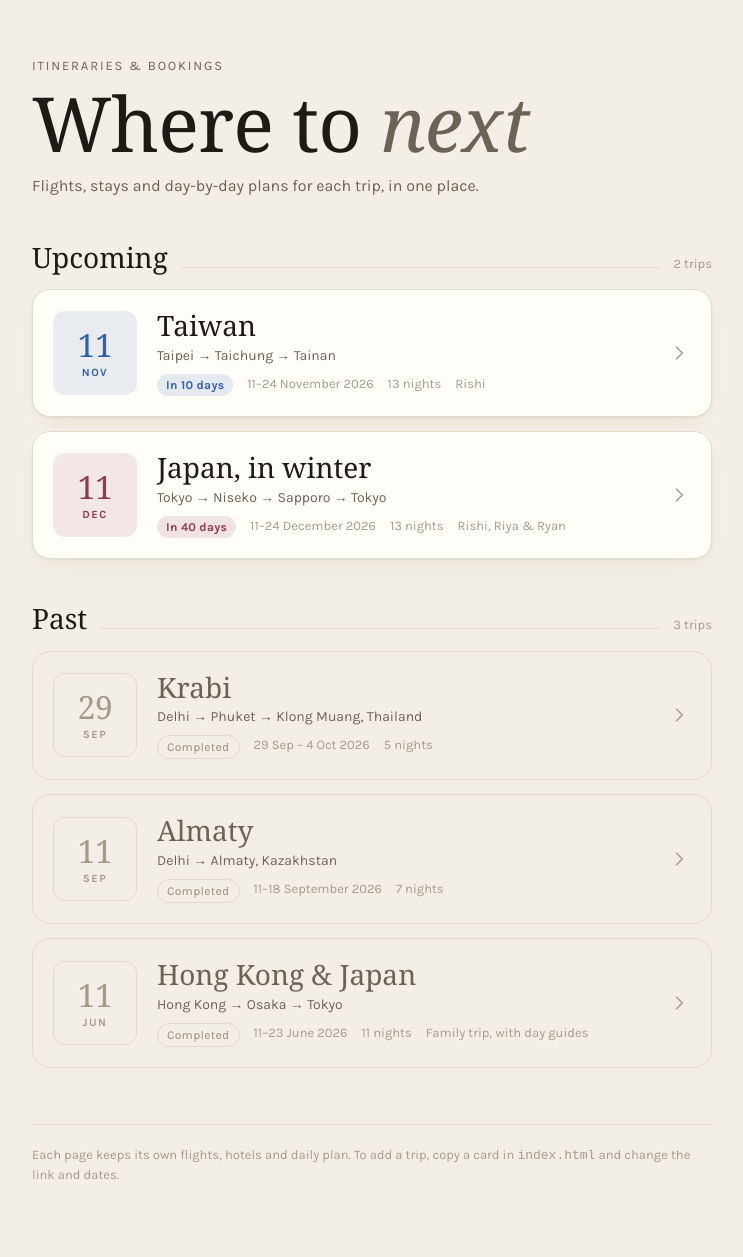
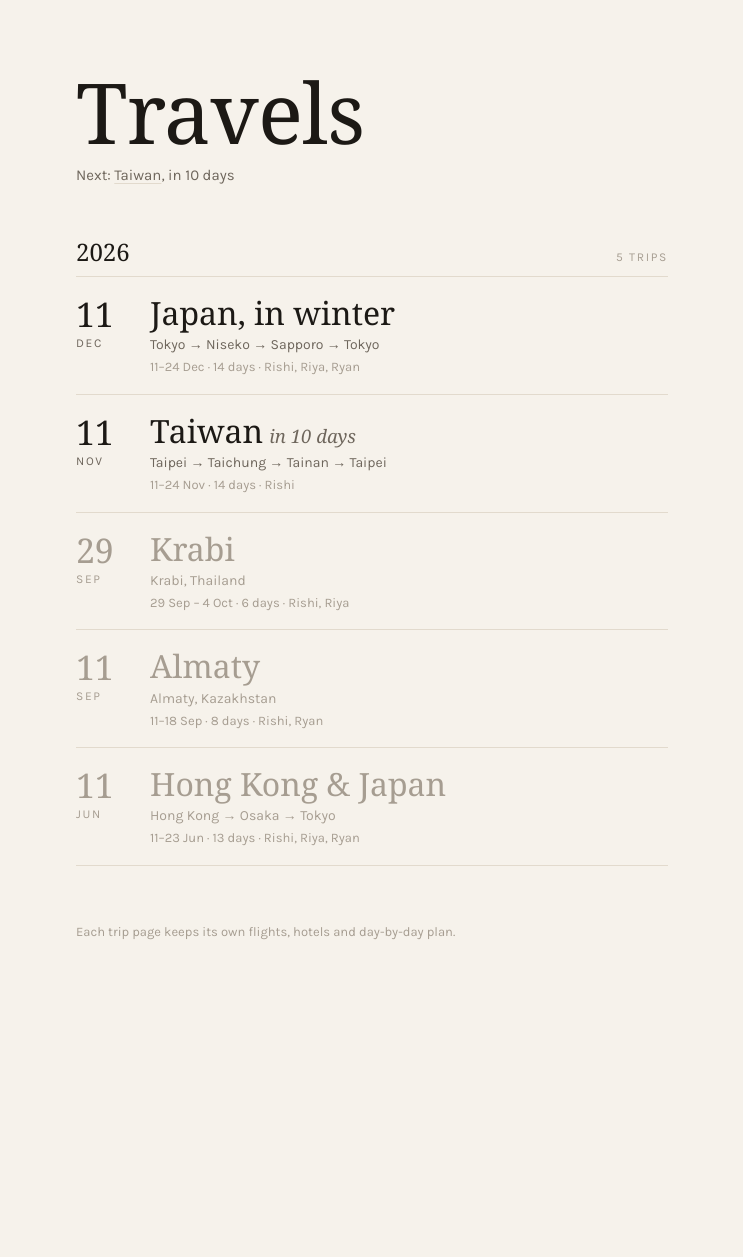
Before and after one commit to rishisareen/rishisareen.github.io, a Jekyll site: the page trips/index.html, which Jekyll copies as it is, in a window 1280 px wide. Shown: the whole page, without its empty margins (268-1011 px from the left). Built offline with Jekyll 4.4.1, drawn with Linux system fonts in a browser that asks for light colours; some web fonts are replaced; after the commit the page ends 1021 px from its top, so only the background shows below that.

Commit message:
Redesign trips index as a typographic list
Replace the card layout with a minimal contents-page style: serif trip
names on hairline rules, grouped by year, with the start date in a left
column. Each trip shows its route, date range, length and travellers;
past trips fade back and a top line counts down to the next trip.

Co-Authored-By: Claude Opus 5.5 <noreply@anthropic.com>

```diff
--- a/trips/index.html
+++ b/trips/index.html
@@ -4,25 +4,21 @@
 <meta charset="utf-8">
 <meta name="viewport" content="width=device-width, initial-scale=1, viewport-fit=cover">
 <meta name="color-scheme" content="light dark">
-<meta name="theme-color" content="#F4EFE6">
+<meta name="theme-color" content="#F6F2EB">
 <meta name="description" content="Trip plans: flights, stays and day-by-day itineraries.">
-<title>Trips</title>
+<title>Travels</title>
 <link rel="preconnect" href="https://fonts.googleapis.com">
 <link rel="preconnect" href="https://fonts.gstatic.com" crossorigin>
-<link href="https://fonts.googleapis.com/css2?family=Instrument+Serif:ital@0;1&family=Karla:wght@400;500;700&display=swap" rel="stylesheet">
+<link href="https://fonts.googleapis.com/css2?family=Instrument+Serif:ital@0;1&family=Karla:wght@400;500&display=swap" rel="stylesheet">
 <style>
-  /* Warm paper ground, one serif for display, one humanist sans for detail.
-     Each trip carries a single accent colour, used only on its date block and route dot. */
+  /* A contents page: serif trip names on hairline rules, grouped by year.
+     No colour beyond ink and paper; past trips simply step back to a fainter ink. */
   :root{
-    --bg:#F4EFE6; --card:#FFFDF8; --ink:#1E1A16; --muted:#6B6258; --faint:#A39A8E;
-    --rule:#E3DACB; --shadow:0 1px 2px rgba(60,40,10,.05), 0 8px 24px -12px rgba(60,40,10,.12);
+    --bg:#F6F2EB; --ink:#1C1915; --muted:#6E665C; --faint:#A69D91; --rule:#E2DACD;
     color-scheme: light dark;
   }
   @media (prefers-color-scheme: dark){
-    :root{
-      --bg:#14110E; --card:#1D1915; --ink:#F1EBE0; --muted:#A39A8D; --faint:#6F675C;
-      --rule:#2E2822; --shadow:none;
-    }
+    :root{ --bg:#13110F; --ink:#EFE9DF; --muted:#A1988B; --faint:#6C645A; --rule:#2B2621; }
   }
   *{box-sizing:border-box}
   html,body{margin:0;padding:0}
@@ -32,199 +28,163 @@
     font-size:16px;line-height:1.5;-webkit-font-smoothing:antialiased;
     padding:env(safe-area-inset-top) env(safe-area-inset-right) env(safe-area-inset-bottom) env(safe-area-inset-left);
   }
-  .wrap{max-width:720px;margin:0 auto;padding:56px 20px 72px}
+  .wrap{max-width:640px;margin:0 auto;padding:72px 24px 80px}
+  .serif{font-family:"Instrument Serif",Georgia,"Times New Roman",serif;font-weight:400}
+  .caps{font-size:12px;letter-spacing:.14em;text-transform:uppercase}
 
-  header{margin-bottom:40px}
-  .kicker{margin:0 0 10px;font-size:13px;letter-spacing:.14em;text-transform:uppercase;color:var(--muted)}
-  h1{
-    margin:0 0 14px;font-family:"Instrument Serif",Georgia,"Times New Roman",serif;font-weight:400;
-    font-size:clamp(44px,12vw,76px);line-height:.98;letter-spacing:-.01em;
+  h1{margin:0;font-size:clamp(52px,14vw,84px);line-height:.95;letter-spacing:-.01em}
+  #next{margin:12px 0 0;color:var(--muted);font-size:15px;min-height:1.5em}
+  #next a{color:inherit;text-decoration:underline;text-decoration-color:var(--rule);text-underline-offset:3px}
+  #next a:hover{text-decoration-color:var(--muted)}
+
+  .year{margin-top:48px}
+  .yr{display:flex;align-items:baseline;justify-content:space-between;margin:0 0 6px}
+  .yr h2{margin:0;font-size:24px}
+  .yr span{color:var(--faint)}
+  .list{list-style:none;margin:0;padding:0;border-bottom:1px solid var(--rule)}
+
+  .trip{display:grid;grid-template-columns:56px minmax(0,1fr);gap:18px;padding:18px 0 17px;
+    border-top:1px solid var(--rule);color:inherit;text-decoration:none}
+  .trip:focus-visible{outline:1px solid var(--muted);outline-offset:4px}
+  .date{padding-top:2px;line-height:1}
+  .date b{display:block;font-size:34px;letter-spacing:-.01em}
+  .date span{display:block;margin-top:6px;color:var(--muted)}
+  .body h3{margin:0;font-size:clamp(26px,7vw,32px);line-height:1.1;transition:transform .25s ease}
+  .when{margin-left:6px;font-size:.58em;font-style:italic;color:var(--muted);white-space:nowrap}
+  .route{margin:4px 0 2px;font-size:14px;color:var(--muted)}
+  .meta{margin:0;font-size:13px;color:var(--faint)}
+
+  .trip:hover h3{transform:translateX(4px)}
+
+  .trip.past .date,.trip.past .date span,.trip.past h3,.trip.past .route{color:var(--faint)}
+  .trip.past:hover h3{color:var(--muted)}
+
+  footer{margin-top:56px;color:var(--faint);font-size:13px}
+
+  @media (max-width:480px){
+    .wrap{padding:52px 18px 64px} .year{margin-top:40px}
+    .trip{grid-template-columns:44px minmax(0,1fr);gap:14px}
+    .date b{font-size:28px}
   }
-  h1 em{font-style:italic;color:var(--muted)}
-  .lede{margin:0;color:var(--muted);max-width:34em}
-
-  section{margin-top:44px}
-  section[hidden]{display:none}
-  .sec-head{display:flex;align-items:baseline;gap:14px;margin:0 0 16px}
-  h2{
-    margin:0;font-family:"Instrument Serif",Georgia,serif;font-weight:400;font-size:28px;line-height:1.1;
-  }
-  .sec-head::after{content:"";flex:1;height:1px;background:var(--rule);order:1}
-  .count{order:2;font-size:13px;color:var(--faint)}
-
-  .list{display:grid;gap:14px}
-  .trip{
-    --a:var(--a-light);
-    position:relative;display:grid;grid-template-columns:84px 1fr auto;gap:0 20px;align-items:center;
-    padding:20px 22px 20px 20px;background:var(--card);border:1px solid var(--rule);border-radius:18px;
-    box-shadow:var(--shadow);color:inherit;text-decoration:none;
-    transition:transform .2s ease, border-color .2s ease;
-  }
-  @media (prefers-color-scheme: dark){.trip{--a:var(--a-dark)}}
-  .trip:hover{transform:translateY(-2px);border-color:var(--a)}
-  .trip:focus-visible{outline:2px solid var(--a);outline-offset:3px}
-  .date{
-    display:flex;flex-direction:column;align-items:center;justify-content:center;
-    height:84px;border-radius:12px;background:color-mix(in srgb, var(--a) 11%, transparent);color:var(--a);
-    text-align:center;line-height:1;
-  }
-  .date b{font-family:"Instrument Serif",Georgia,serif;font-weight:400;font-size:32px;letter-spacing:-.01em}
-  .date span{margin-top:6px;font-size:11px;font-weight:700;letter-spacing:.14em;text-transform:uppercase}
-  .body{min-width:0}
-  .body h3{
-    margin:0 0 4px;font-family:"Instrument Serif",Georgia,serif;font-weight:400;font-size:28px;line-height:1.1;
-  }
-  .route{margin:0 0 8px;font-size:14px;color:var(--muted)}
-  .meta{display:flex;flex-wrap:wrap;gap:6px 14px;margin:0;font-size:13px;color:var(--faint)}
-  .chip{
-    display:inline-block;padding:2px 9px;border-radius:999px;font-size:12px;font-weight:700;letter-spacing:.02em;
-    background:color-mix(in srgb, var(--a) 13%, transparent);color:var(--a);
-  }
-  .chip.past{background:transparent;border:1px solid var(--rule);color:var(--faint);font-weight:500}
-  .chev{color:var(--faint);transition:transform .2s ease,color .2s ease}
-  .trip:hover .chev{transform:translateX(3px);color:var(--a)}
-  .past-list .trip{box-shadow:none;background:transparent}
-  .past-list .date{background:transparent;border:1px solid var(--rule);color:var(--faint)}
-  .past-list .body h3{color:var(--muted)}
-
-  .more{margin:12px 0 0;padding-left:4px;font-size:13px;color:var(--muted)}
-  .more a{color:var(--ink);text-underline-offset:3px;text-decoration-color:var(--rule)}
-  .more a:hover{text-decoration-color:var(--ink)}
-
-  footer{margin-top:56px;padding-top:20px;border-top:1px solid var(--rule);font-size:13px;color:var(--faint)}
-
-  @media (max-width:520px){
-    .wrap{padding:40px 16px 56px}
-    .trip{grid-template-columns:68px 1fr;gap:0 16px;padding:16px}
-    .date{height:68px}
-    .date b{font-size:26px}
-    .body h3{font-size:24px}
-    .chev{display:none}
-  }
-  @media (prefers-reduced-motion:reduce){.trip,.chev{transition:none}.trip:hover{transform:none}}
+  @media (prefers-reduced-motion:reduce){ .body h3{transition:none} .trip:hover h3{transform:none} }
 </style>
 </head>
 <body>
-<div class="wrap">
+<main class="wrap">
   <header>
-    <p class="kicker">Itineraries &amp; bookings</p>
-    <h1>Where to <em>next</em></h1>
-    <p class="lede">Flights, stays and day-by-day plans for each trip, in one place.</p>
+    <h1 class="serif">Travels</h1>
+    <p id="next"></p>
   </header>
 
-  <section id="upcoming" hidden>
-    <div class="sec-head"><h2>Upcoming</h2><span class="count"></span></div>
-    <div class="list"></div>
-  </section>
+  <div id="years"></div>
 
-  <section id="past" hidden>
-    <div class="sec-head"><h2>Past</h2><span class="count"></span></div>
-    <div class="list past-list"></div>
-  </section>
-
-  <!-- Source of truth: one anchor per trip. JS sorts them into Upcoming / Past by date. -->
+  <!-- One entry per trip. The script groups them by year, newest first, and marks past trips.
+       To add a trip, copy an entry and change the link, dates and lines. -->
   <div id="source" hidden>
-    <a class="trip" href="2026-06-Japan/trip.html" data-start="2026-06-11" data-end="2026-06-23"
-       style="--a-light:#B4552F;--a-dark:#E08A5E">
-      <div class="date"><b>11</b><span>Jun</span></div>
+    <a class="trip" href="2026-06-Japan/trip.html" data-start="2026-06-11" data-end="2026-06-23">
+      <div class="date"><b class="serif">11</b><span class="caps">Jun</span></div>
       <div class="body">
-        <h3>Hong Kong &amp; Japan</h3>
+        <h3 class="serif">Hong Kong &amp; Japan</h3>
         <p class="route">Hong Kong → Osaka → Tokyo</p>
-        <p class="meta"><span>11–23 June 2026</span><span>11 nights</span><span>Family trip, with day guides</span></p>
+        <p class="meta">11–23 Jun · 13 days · Rishi, Riya, Ryan</p>
       </div>
-      <svg class="chev" width="20" height="20" viewBox="0 0 24 24" fill="none" stroke="currentColor" stroke-width="1.8" stroke-linecap="round" stroke-linejoin="round" aria-hidden="true"><path d="M9 5l7 7-7 7"/></svg>
     </a>
-
-    <a class="trip" href="2026-10-Kazak.html" data-start="2026-09-11" data-end="2026-09-18"
-       style="--a-light:#2E5F51;--a-dark:#6FC0A5">
-      <div class="date"><b>11</b><span>Sep</span></div>
+    <a class="trip" href="2026-10-Kazak.html" data-start="2026-09-11" data-end="2026-09-18">
+      <div class="date"><b class="serif">11</b><span class="caps">Sep</span></div>
       <div class="body">
-        <h3>Almaty</h3>
-        <p class="route">Delhi → Almaty, Kazakhstan</p>
-        <p class="meta"><span>11–18 September 2026</span><span>7 nights</span></p>
+        <h3 class="serif">Almaty</h3>
+        <p class="route">Almaty, Kazakhstan</p>
+        <p class="meta">11–18 Sep · 8 days · Rishi, Ryan</p>
       </div>
-      <svg class="chev" width="20" height="20" viewBox="0 0 24 24" fill="none" stroke="currentColor" stroke-width="1.8" stroke-linecap="round" stroke-linejoin="round" aria-hidden="true"><path d="M9 5l7 7-7 7"/></svg>
     </a>
-
-    <a class="trip" href="2026-10-Krabi.html" data-start="2026-09-29" data-end="2026-10-04"
-       style="--a-light:#1F7A7A;--a-dark:#5FC4C0">
-      <div class="date"><b>29</b><span>Sep</span></div>
+    <a class="trip" href="2026-10-Krabi.html" data-start="2026-09-29" data-end="2026-10-04">
+      <div class="date"><b class="serif">29</b><span class="caps">Sep</span></div>
       <div class="body">
-        <h3>Krabi</h3>
-        <p class="route">Delhi → Phuket → Klong Muang, Thailand</p>
-        <p class="meta"><span>29 Sep – 4 Oct 2026</span><span>5 nights</span></p>
+        <h3 class="serif">Krabi</h3>
+        <p class="route">Krabi, Thailand</p>
+        <p class="meta">29 Sep – 4 Oct · 6 days · Rishi, Riya</p>
       </div>
-      <svg class="chev" width="20" height="20" viewBox="0 0 24 24" fill="none" stroke="currentColor" stroke-width="1.8" stroke-linecap="round" stroke-linejoin="round" aria-hidden="true"><path d="M9 5l7 7-7 7"/></svg>
     </a>
-
-    <a class="trip" href="2026-11-Taiwan.html" data-start="2026-11-11" data-end="2026-11-24"
-       style="--a-light:#2F5FAE;--a-dark:#7FA9F0">
-      <div class="date"><b>11</b><span>Nov</span></div>
+    <a class="trip" href="2026-11-Taiwan.html" data-start="2026-11-11" data-end="2026-11-24">
+      <div class="date"><b class="serif">11</b><span class="caps">Nov</span></div>
       <div class="body">
-        <h3>Taiwan</h3>
-        <p class="route">Taipei → Taichung → Tainan</p>
-        <p class="meta"><span>11–24 November 2026</span><span>13 nights</span><span>Rishi</span></p>
+        <h3 class="serif">Taiwan</h3>
+        <p class="route">Taipei → Taichung → Tainan → Taipei</p>
+        <p class="meta">11–24 Nov · 14 days · Rishi</p>
       </div>
-      <svg class="chev" width="20" height="20" viewBox="0 0 24 24" fill="none" stroke="currentColor" stroke-width="1.8" stroke-linecap="round" stroke-linejoin="round" aria-hidden="true"><path d="M9 5l7 7-7 7"/></svg>
     </a>
-
-    <a class="trip" href="2026-12-Japan.html" data-start="2026-12-11" data-end="2026-12-24"
-       style="--a-light:#8E3B52;--a-dark:#E58CA3">
-      <div class="date"><b>11</b><span>Dec</span></div>
+    <a class="trip" href="2026-12-Japan.html" data-start="2026-12-11" data-end="2026-12-24">
+      <div class="date"><b class="serif">11</b><span class="caps">Dec</span></div>
       <div class="body">
-        <h3>Japan, in winter</h3>
+        <h3 class="serif">Japan, in winter</h3>
         <p class="route">Tokyo → Niseko → Sapporo → Tokyo</p>
-        <p class="meta"><span>11–24 December 2026</span><span>13 nights</span><span>Rishi, Riya &amp; Ryan</span></p>
+        <p class="meta">11–24 Dec · 14 days · Rishi, Riya, Ryan</p>
       </div>
-      <svg class="chev" width="20" height="20" viewBox="0 0 24 24" fill="none" stroke="currentColor" stroke-width="1.8" stroke-linecap="round" stroke-linejoin="round" aria-hidden="true"><path d="M9 5l7 7-7 7"/></svg>
     </a>
   </div>
 
-  <footer>Each page keeps its own flights, hotels and daily plan. To add a trip, copy a card in <code>index.html</code> and change the link and dates.</footer>
-</div>
+  <footer>Each trip page keeps its own flights, hotels and day-by-day plan.</footer>
+</main>
 
 <script>
 (function () {
   var DAY = 86400000;
   var today = new Date(); today.setHours(0, 0, 0, 0);
-
   function parse(s) { var p = s.split("-"); return new Date(+p[0], +p[1] - 1, +p[2]); }
-  function chipFor(start, end) {
-    if (today > end) return ["Completed", "past"];
-    if (today >= start) return ["Happening now", ""];
-    var d = Math.round((start - today) / DAY);
-    if (d === 1) return ["Tomorrow", ""];
-    if (d < 60) return ["In " + d + " days", ""];
-    var m = Math.round(d / 30);
-    return ["In " + m + " months", ""];
+  function until(d) {
+    var n = Math.round((d - today) / DAY);
+    return n === 0 ? "today" : n === 1 ? "tomorrow" : "in " + n + " days";
   }
 
-  var cards = Array.prototype.slice.call(document.querySelectorAll("#source .trip")).map(function (el) {
-    return { el: el, start: parse(el.dataset.start), end: parse(el.dataset.end) };
+  var trips = Array.prototype.slice.call(document.querySelectorAll("#source .trip")).map(function (el) {
+    return { el: el, start: parse(el.dataset.start), end: parse(el.dataset.end),
+             name: el.querySelector("h3").textContent };
+  }).sort(function (a, b) { return b.start - a.start; });
+
+  // The trip under way, or failing that the soonest one ahead.
+  var now = trips.filter(function (t) { return t.start <= today && today <= t.end; })[0];
+  var next = trips.filter(function (t) { return t.start > today; }).pop();
+  var focus = now || next;
+
+  var line = document.getElementById("next");
+  if (focus) {
+    var link = document.createElement("a");
+    link.href = focus.el.getAttribute("href");
+    link.textContent = focus.name;
+    var tag = document.createElement("em");
+    tag.className = "when";
+    if (now) {
+      var day = Math.round((today - now.start) / DAY) + 1;
+      var total = Math.round((now.end - now.start) / DAY) + 1;
+      line.append("Now: ", link, ", day " + day + " of " + total);
+      tag.textContent = "now";
+    } else {
+      line.append("Next: ", link, ", " + until(next.start));
+      tag.textContent = until(next.start);
+    }
+    focus.el.querySelector("h3").appendChild(tag);
+  } else {
+    line.textContent = "Nothing booked yet. Somewhere new soon.";
+  }
+
+  var years = document.getElementById("years"), section, list, count, year;
+  trips.forEach(function (t) {
+    if (t.end < today) t.el.classList.add("past");
+    if (t.start.getFullYear() !== year) {
+      year = t.start.getFullYear();
+      section = document.createElement("section");
+      section.className = "year";
+      section.innerHTML = '<div class="yr"><h2 class="serif">' + year + '</h2><span class="caps"></span></div><ol class="list"></ol>';
+      list = section.querySelector(".list");
+      count = section.querySelector(".yr span");
+      years.appendChild(section);
+    }
+    var li = document.createElement("li");
+    li.appendChild(t.el);
+    list.appendChild(li);
+    var n = list.children.length;
+    count.textContent = n + (n === 1 ? " trip" : " trips");
   });
-  var upcoming = cards.filter(function (c) { return c.end >= today; })
-                      .sort(function (a, b) { return a.start - b.start; });
-  var past = cards.filter(function (c) { return c.end < today; })
-                  .sort(function (a, b) { return b.start - a.start; });
-
-  function fill(id, items) {
-    var sec = document.getElementById(id);
-    if (!items.length) return;
-    var list = sec.querySelector(".list");
-    items.forEach(function (c) {
-      var chip = chipFor(c.start, c.end);
-      var meta = c.el.querySelector(".meta");
-      var span = document.createElement("span");
-      span.className = "chip" + (chip[1] ? " " + chip[1] : "");
-      span.textContent = chip[0];
-      meta.insertBefore(span, meta.firstChild);
-      list.appendChild(c.el);
-    });
-    sec.querySelector(".count").textContent = items.length + (items.length === 1 ? " trip" : " trips");
-    sec.hidden = false;
-  }
-  fill("upcoming", upcoming);
-  fill("past", past);
 })();
 </script>
 <noscript><style>#source{display:block!important}</style></noscript>
```
